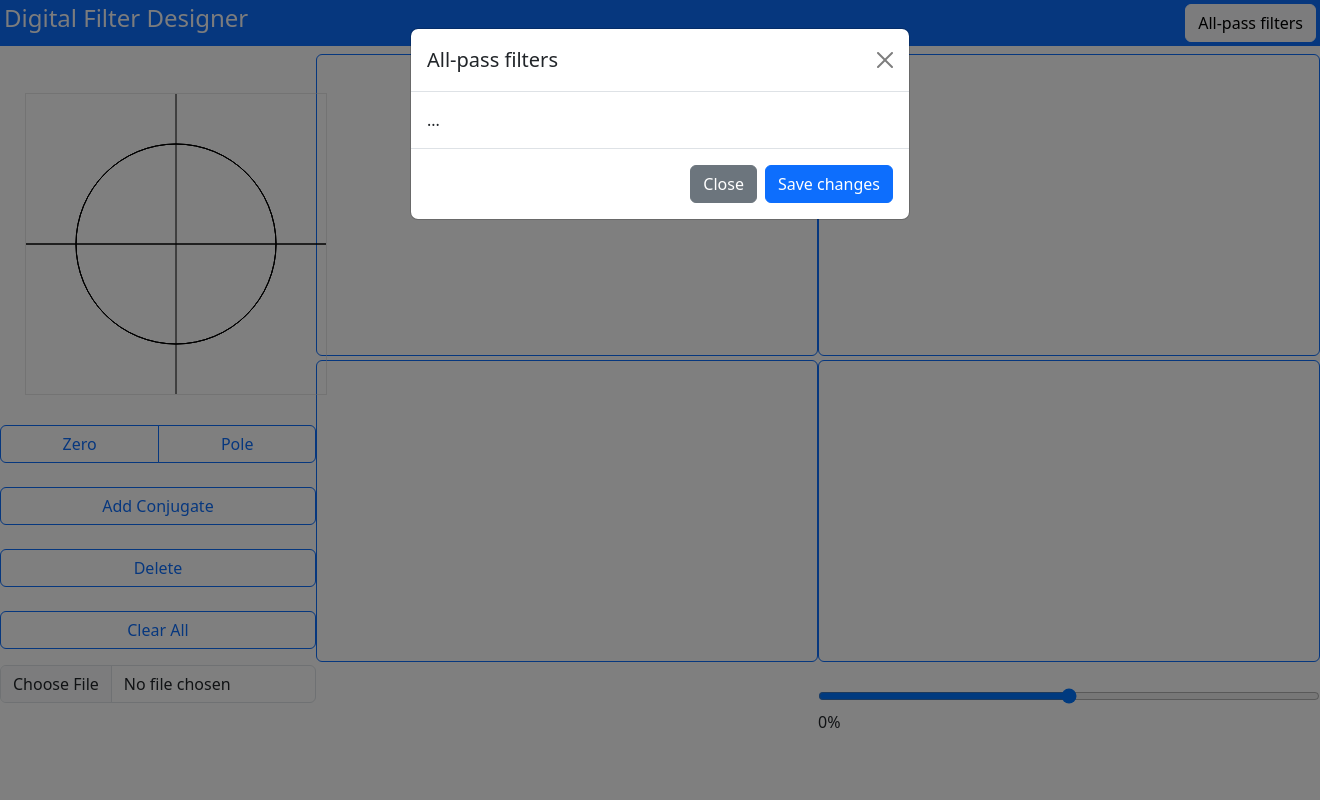
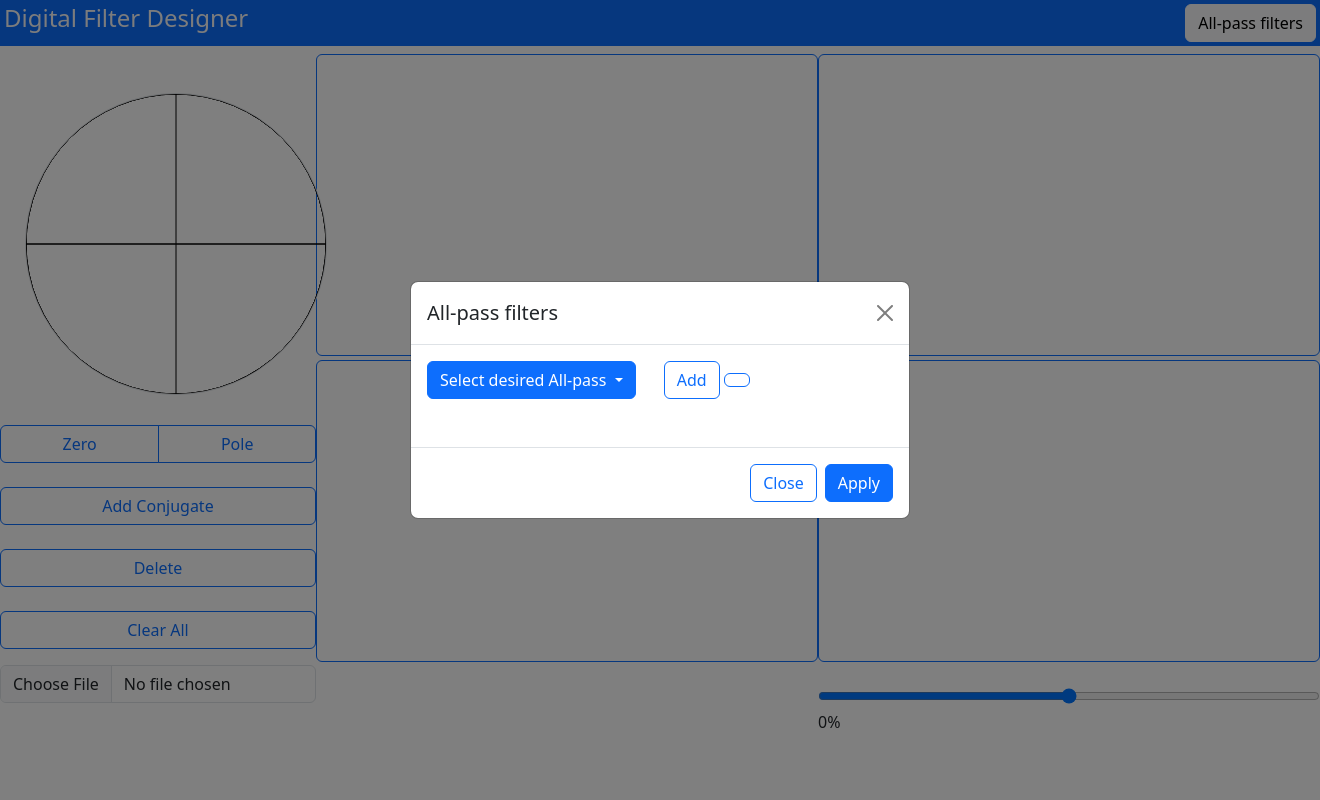
Before and after one commit to mariamgamal70/Digital-filter-designer, a Python web app: template templates/index.html in a window 1320 px wide, after a click on "All-pass filters". Run offline with Jinja, Linux system fonts and the light colour scheme; the template is opened without the code that fills it, so the values that code supplies are empty; some libraries are stand-ins or nearby versions.

Commit message:
added modal requires fixing, unit circle canva rounded and radius=150 instead of 100

```diff
--- a/static/canvas.js
+++ b/static/canvas.js
@@ -12,7 +12,7 @@ let poles = [];
 
 let context = unitCircleCanvas.getContext("2d");
 context.beginPath();
-context.arc(150, 150, 100, 0, 2 * Math.PI);
+context.arc(150, 150, 150, 0, 2 * Math.PI);
 context.stroke();
 context.moveTo(0, 150);
 context.lineTo(300, 150);
--- a/templates/index.html
+++ b/templates/index.html
@@ -23,7 +23,7 @@
     </header>
     <div class="d-flex justify-content-evenly">
     <div class="d-flex flex-column justify-content-center ">
-        <div style="position: relative; left: 25px;" id="canvascontainer"><canvas id="unitcirclecanva" width="300" height="300" style="border: 1px solid #d3d3d388" ></canvas></div>
+        <div style="position: relative; left: 25px;" id="canvascontainer" ><canvas id="unitcirclecanva" width="300" height="300" style="border: 1px solid #d3d3d388" class="border rounded-circle" ></canvas></div>
         <br>
         <div class="btn-group" role="group" aria-label="Basic radio toggle button group">
             <input type="radio" class="btn-check" name="btnradio" id="zero" autocomplete="off" >
@@ -78,18 +78,39 @@
 
     <!-- Modal -->
     <div class="modal fade" id="exampleModal" tabindex="-1" aria-labelledby="exampleModalLabel" aria-hidden="true">
-    <div class="modal-dialog">
-        <div class="modal-content">
-            <div class="modal-header">
+        <div class="modal-dialog modal-dialog-centered">
+            <div class="modal-content text-dark" >
+                <div class="modal-header td">
                     <h1 class="modal-title fs-5" id="exampleModalLabel">All-pass filters</h1>
                     <button type="button" class="btn-close" data-bs-dismiss="modal" aria-label="Close"></button>
                 </div>
                 <div class="modal-body">
-                ...
+                    <div class="dropdown">
+                        <button class="btn btn-primary dropdown-toggle me-4 dropdown-wide" type="button"
+                            data-bs-toggle="dropdown" aria-expanded="false">
+                            Select desired All-pass
+                        </button>
+                        <ul class="dropdown-menu dropdown-menu-light">
+                            <li><a class="dropdown-item" href="#">1+0.5j</a></li>
+                            <li><a class="dropdown-item" href="#">1+2j</a></li>
+                            <li><a class="dropdown-item customize-option" href="#">Customize</a></li>
+                        </ul>
+                        <button type="button" class="btn btn-outline-primary add-button">Add</button>
+                        <button type="button" class="btn btn-outline-primary delete-button">
+                            <i class="bi bi-trash-fill"></i>
+                        </button>
                     </div>
+                    <div class="input-group mt-2">
+                        <input type="text" class="form-control custom-input-container" id="customInputContainer"
+                            placeholder="Enter desired value" style="display: none;">
+                    </div>
+                    <ul id="selectedItemsList" class="mt-4"></ul>
+                </div>
+
+
                 <div class="modal-footer">
-                <button type="button" class="btn btn-secondary" data-bs-dismiss="modal">Close</button>
-                <button type="button" class="btn btn-primary">Save changes</button>
+                    <button type="button" class="btn btn-outline-primary" data-bs-dismiss="modal">Close</button>
+                    <button type="button" class="btn btn-primary">Apply</button>
                 </div>
             </div>
         </div>
```
Lines whose indentation alone changed are shown as unchanged.
